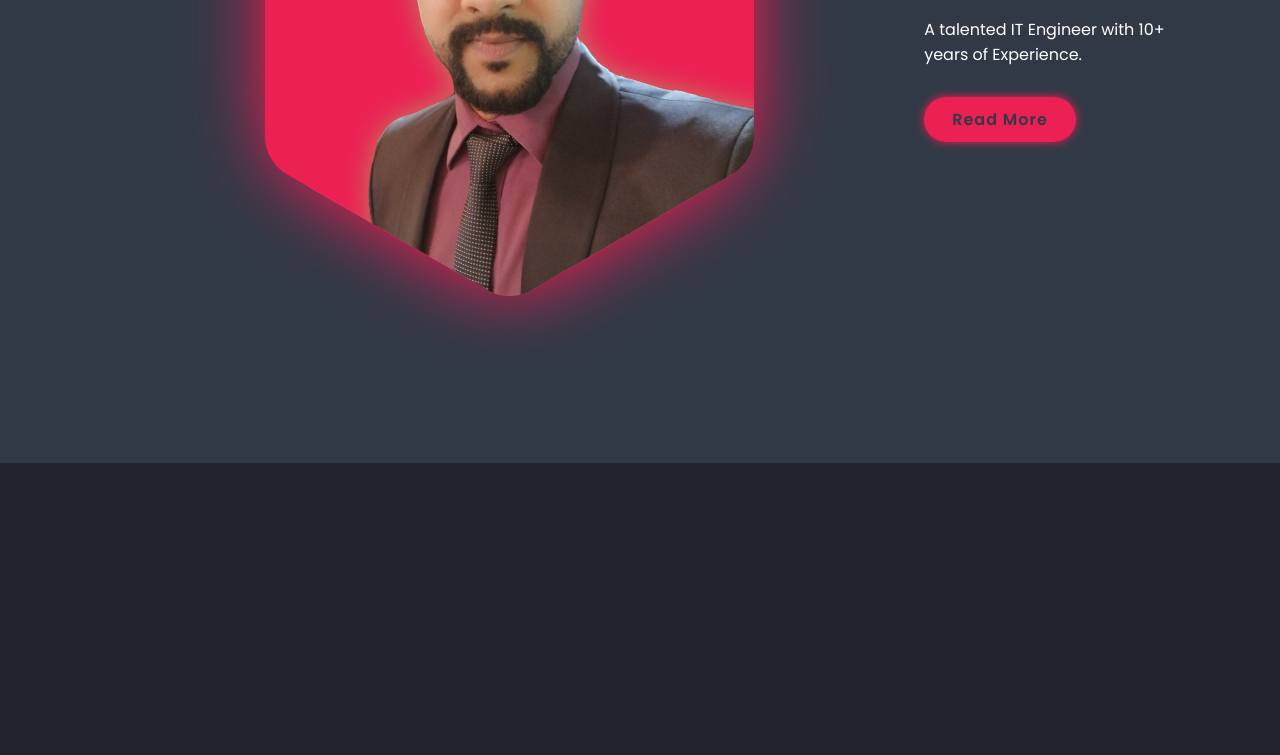
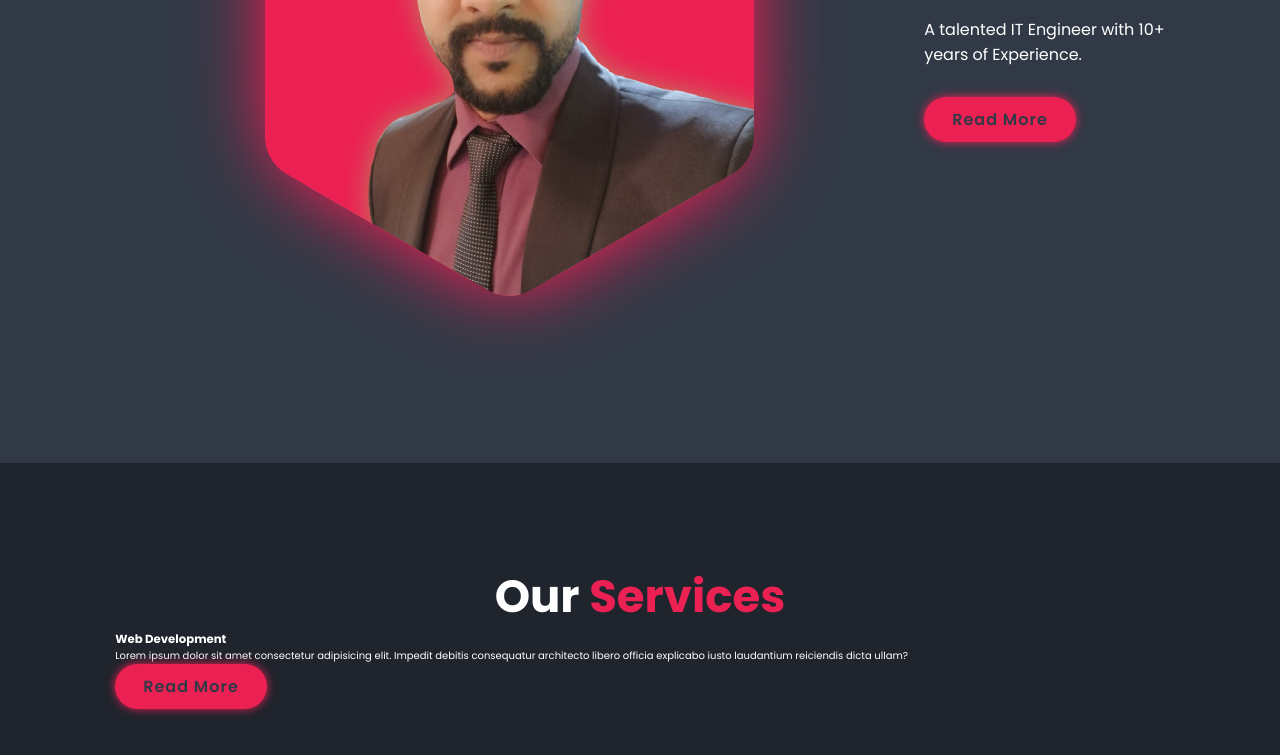
Before and after one commit to zoheirhassoun/Zoheir-Portfolio, a plain HTML site: page index.html in a window 1280 px wide. Shown: the part 1298-2053 px from the top of the page. Before the commit the page ends 1761 px from the top, so only its background shows below. Drawn offline with nearby package versions, Linux system fonts and the light colour scheme.

Commit message:
add services section

```diff
--- a/index.html
+++ b/index.html
@@ -70,7 +70,23 @@
     </div>
     </section>
 
+    <!-- to add comment shortcut press CTRL+/  -->
+
     <!-- services section design -->
+     <!-- shortcut section.services#servises  -->
+     <section class="services" id="services">
+      <h2 class="heading">Our <span>Services</span></h2>
+      <div class="services-container">
+        <div class="services-box">
+          <box-icon name='code-alt'></box-icon>
+          <h3>Web Development</h3>
+          <p>Lorem ipsum dolor sit amet consectetur adipisicing elit. Impedit debitis
+            consequatur architecto libero officia explicabo iusto laudantium reiciendis dicta ullam?</p>
+
+            <a href="#" class="btn">Read More</a>
+        </div>
+      </div>
+     </section>
 
     <!-- portfolio section design -->
 
```
